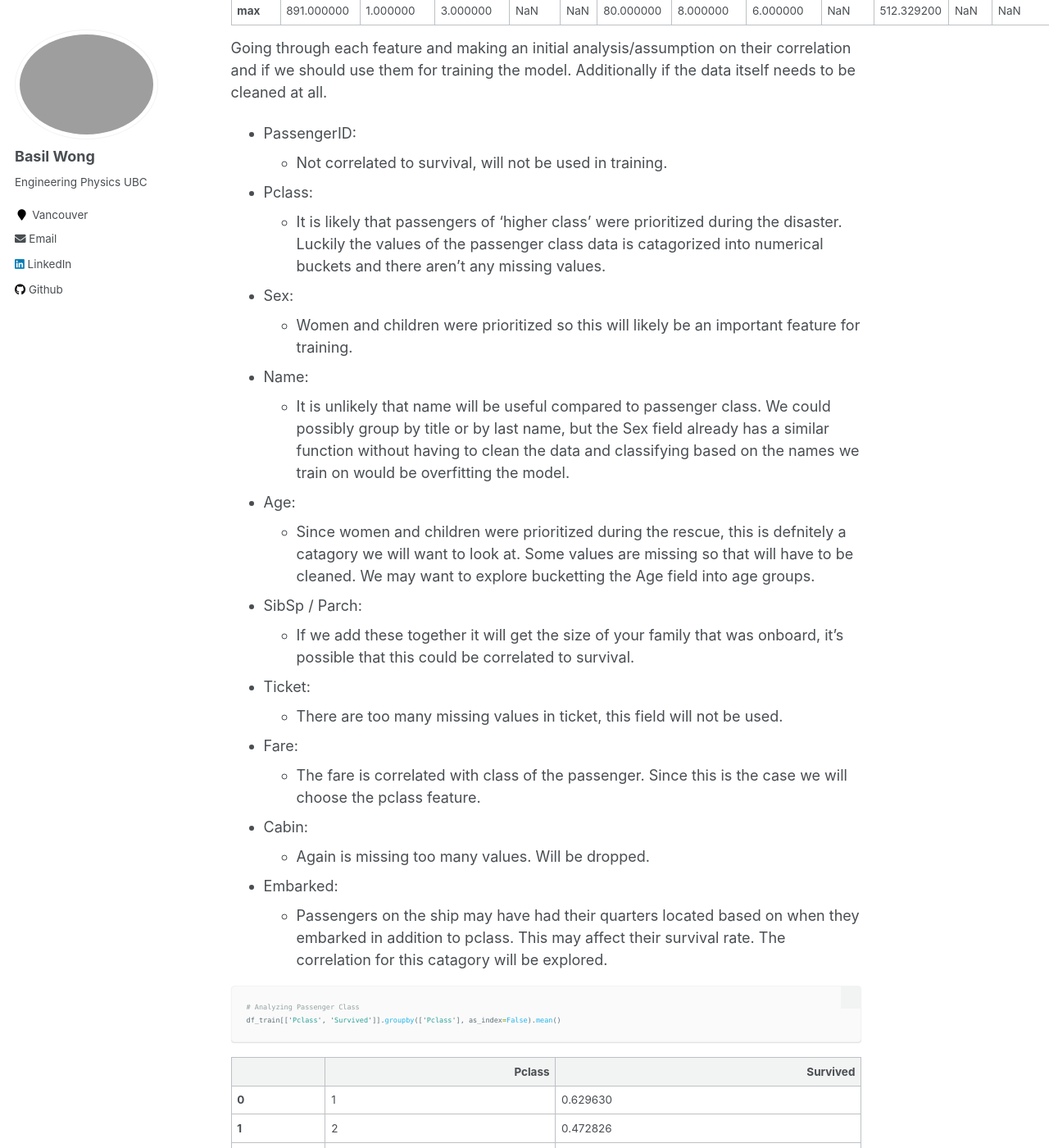
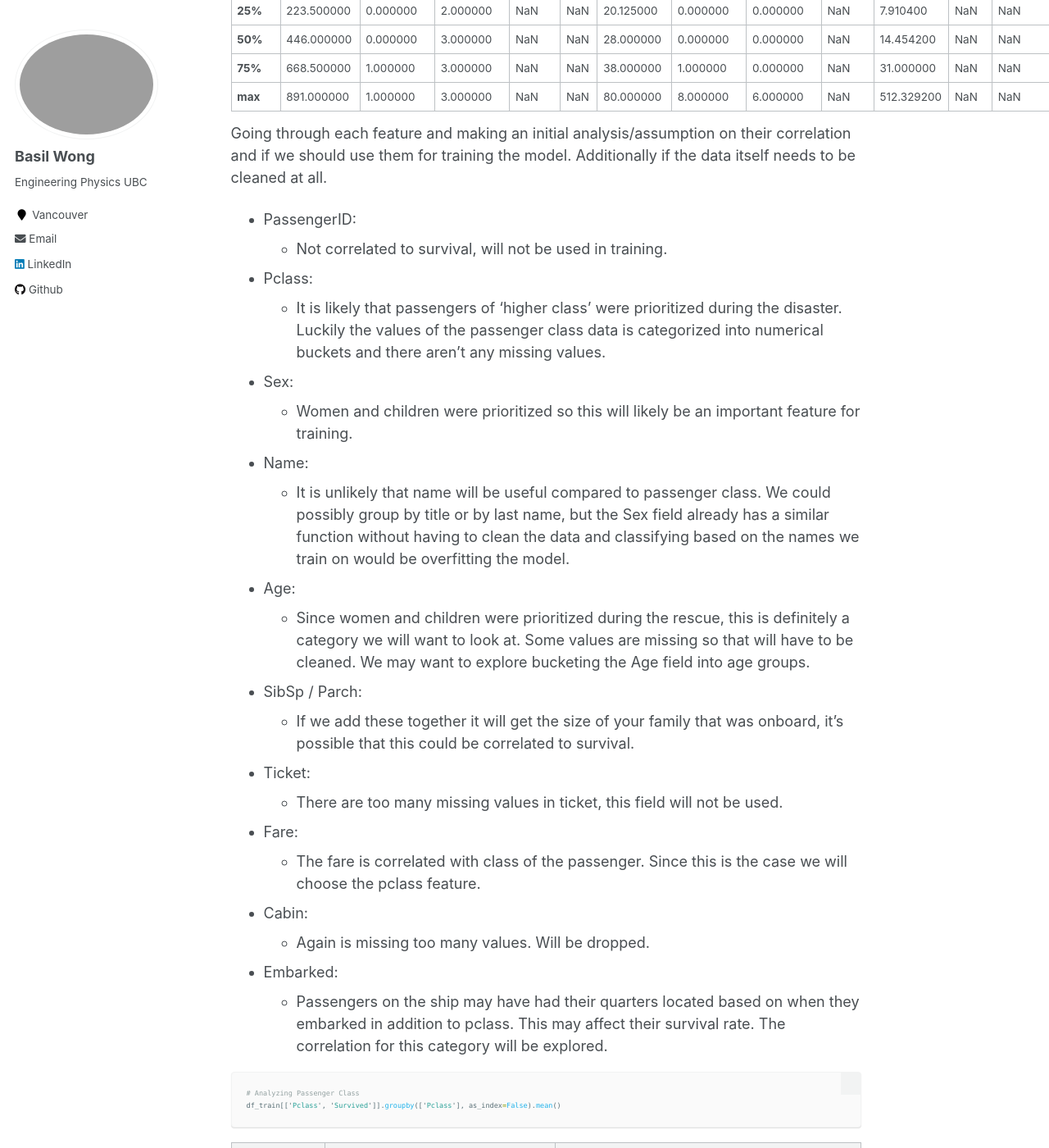
Before and after one commit to basilwong/basilwong.github.io, a Jekyll site: the page built from _portfolio/992-titanic-competition.md, in a window 1280 px wide and 1400 px high, scrolled down 2419 px. Shown: the whole window at 82% size. Built offline with Jekyll 4.4.1, drawn with Linux system fonts in a browser that asks for light colours; some of the changed text lies outside the part shown.

````diff
--- a/_portfolio/992-titanic-competition.md
+++ b/_portfolio/992-titanic-competition.md
@@ -368,13 +370,13 @@ Going through each feature and making an initial analysis/assumption on their co
 * PassengerID:
     * Not correlated to survival, will not be used in training.
 * Pclass:
-    * It is likely that passengers of 'higher class' were prioritized during the disaster. Luckily the values of the passenger class data is catagorized into numerical buckets and there aren't any missing values.
+    * It is likely that passengers of 'higher class' were prioritized during the disaster. Luckily the values of the passenger class data is categorized into numerical buckets and there aren't any missing values.
 * Sex:
     * Women and children were prioritized so this will likely be an important feature for training.
 * Name:
     * It is unlikely that name will be useful compared to passenger class. We could possibly group by title or by last name, but the Sex field already has a similar function without having to clean the data and classifying based on the names we train on would be overfitting the model.
 * Age:
-    * Since women and children were prioritized during the rescue, this is defnitely a catagory we will want to look at. Some values are missing so that will have to be cleaned. We may want to explore bucketting the Age field into age groups.
+    * Since women and children were prioritized during the rescue, this is definitely a category we will want to look at. Some values are missing so that will have to be cleaned. We may want to explore bucketing the Age field into age groups.
 * SibSp	/ Parch:
     * If we add these together it will get the size of your family that was onboard, it's possible that this could be correlated to survival.
 * Ticket:
@@ -384,7 +386,7 @@ Going through each feature and making an initial analysis/assumption on their co
 * Cabin:
     * Again is missing too many values. Will be dropped.
 * Embarked:
-    * Passengers on the ship may have had their quarters located based on when they embarked in addition to pclass. This may affect their survival rate. The correlation for this catagory will be explored.
+    * Passengers on the ship may have had their quarters located based on when they embarked in addition to pclass. This may affect their survival rate. The correlation for this category will be explored.
 
 
 ```python
````
Also changed, not shown: other parts of _portfolio/992-titanic-competition.md (+2 -0 lines), _portfolio/997-2d-ising-simulation-visualization.md (+7 -7 lines), 1 other file.
